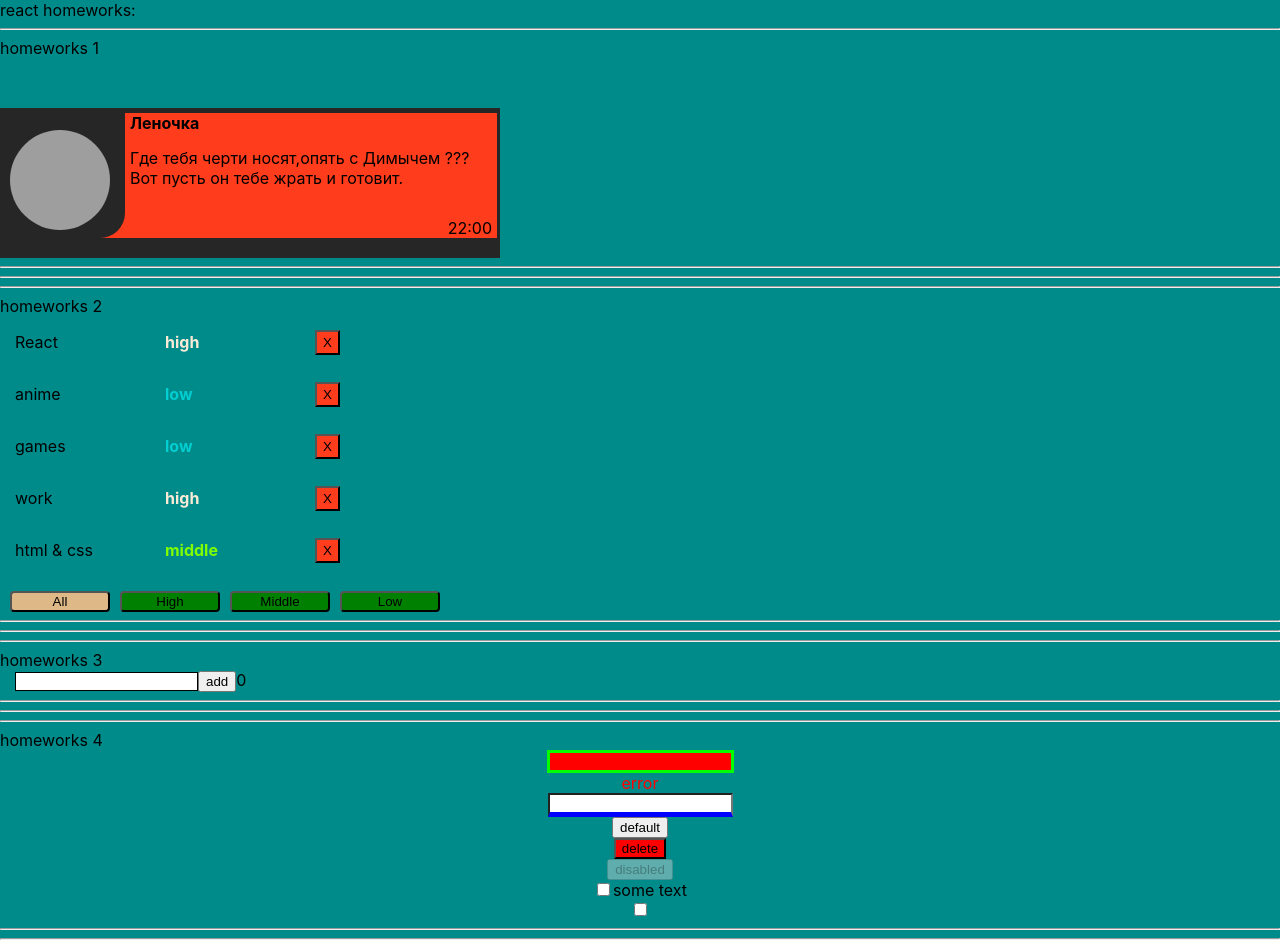
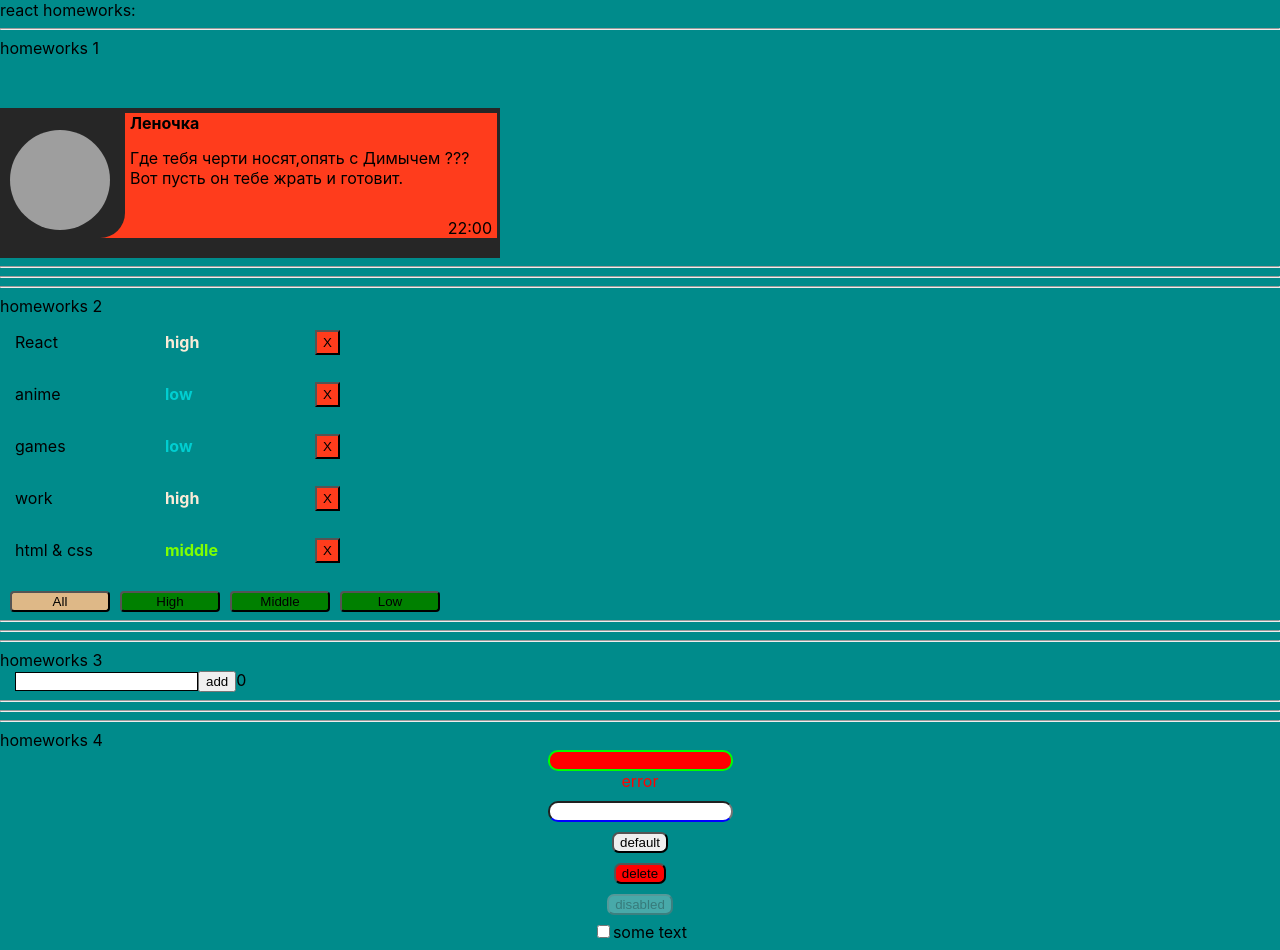
Before and after one commit to shastinmax/IT-INCUBATOR-HW, a React (Create React App) app: page / in a window 1280 px wide. Shown: the top 950 px of the page. Built offline with nearby package versions, Linux system fonts and the light colour scheme; grey boxes are pictures that could not be loaded.

Commit message:
refactor style css

```diff
--- a/src/p2-homeworks/h4/HW4.module.css
+++ b/src/p2-homeworks/h4/HW4.module.css
@@ -1,5 +1,6 @@
 .blue {
-    border-bottom: 5px solid blue;
+    border-bottom: 2px solid blue;
+    margin-top: 10px;
 }
 
 .column {
--- a/src/p2-homeworks/h4/common/c1-SuperInputText/SuperInputText.module.css
+++ b/src/p2-homeworks/h4/common/c1-SuperInputText/SuperInputText.module.css
@@ -1,10 +1,12 @@
 .superInput {
     background: white;
+    border-radius: 10px;
 }
 
 .errorInput {
-    border: 3px solid lime;
+    border: 2px solid lime;
     background: red;
+    border-radius: 10px;
 }
 
 .error {
--- a/src/p2-homeworks/h4/common/c2-SuperButton/SuperButton.module.css
+++ b/src/p2-homeworks/h4/common/c2-SuperButton/SuperButton.module.css
@@ -1,7 +1,10 @@
 .default {
-
+    margin-top: 10px;
+    border-radius: 7px;
 }
 
 .red {
     background: red;
+    border-radius: 7px;
+    margin-top: 10px;
 }
--- a/src/p2-homeworks/h4/common/c3-SuperCheckbox/SuperCheckbox.module.css
+++ b/src/p2-homeworks/h4/common/c3-SuperCheckbox/SuperCheckbox.module.css
@@ -1,4 +1,5 @@
 .checkbox {
+margin-top: 10px;
 
 }
 
```
